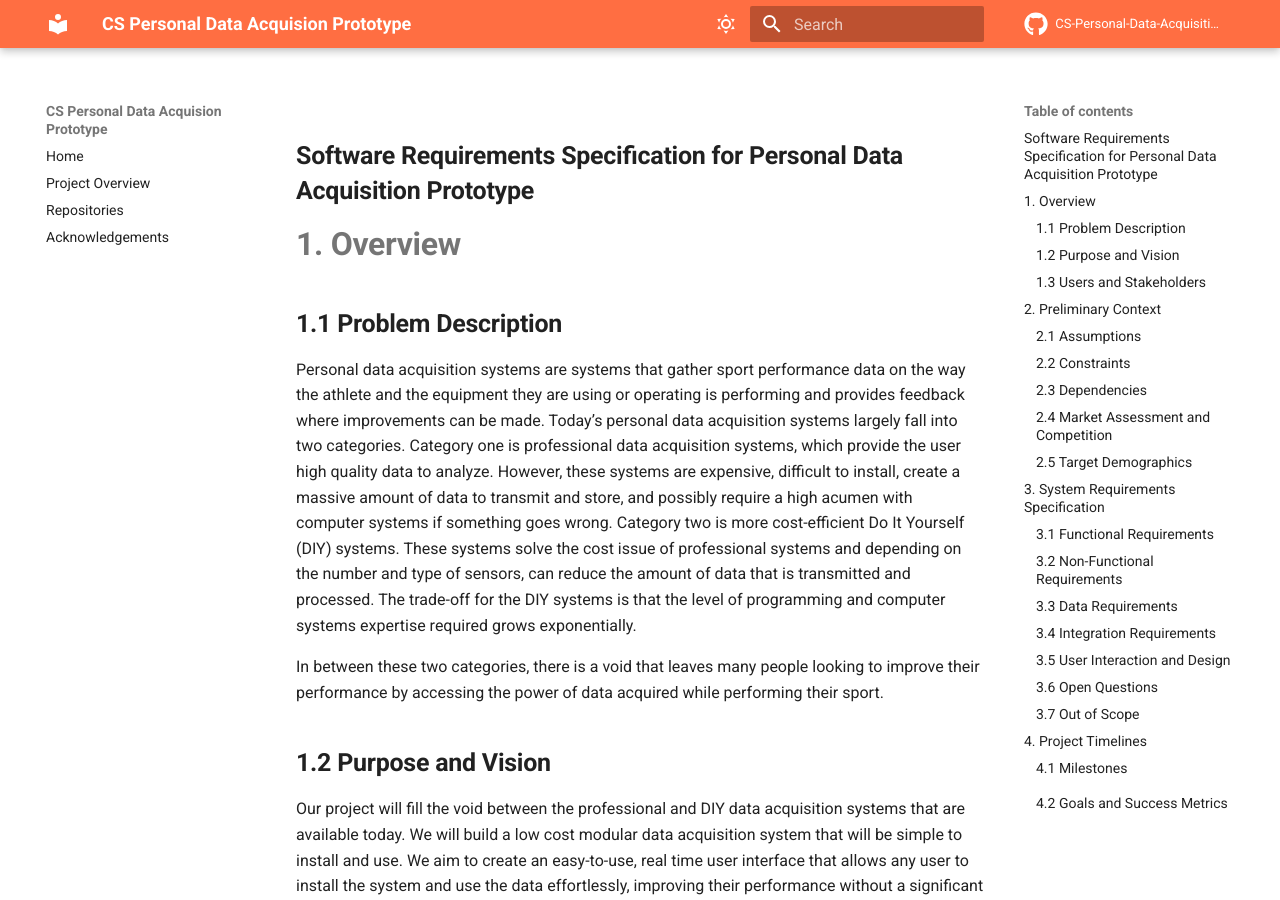
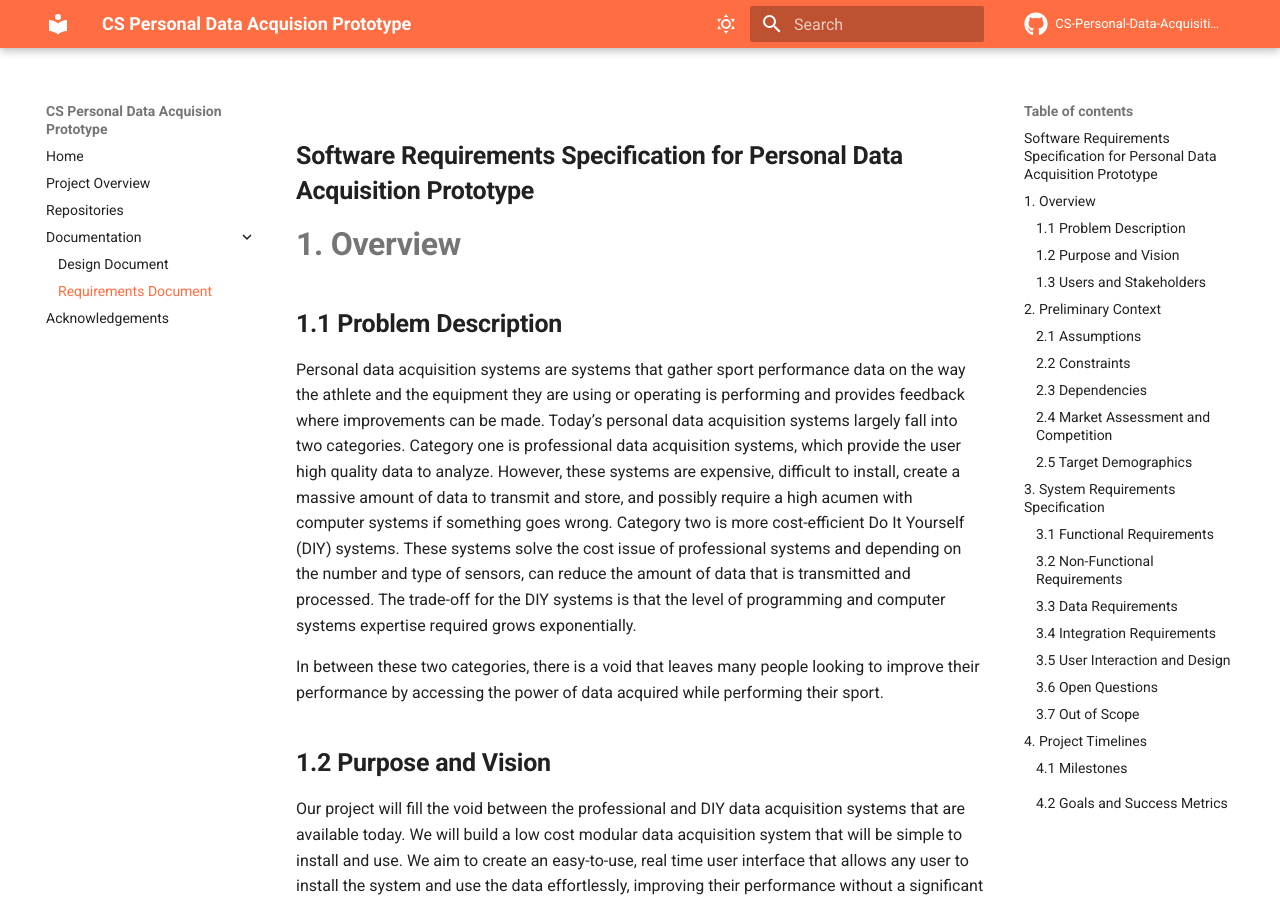
Before and after one commit to CS-Personal-Data-Acquisition-Prototype/CS-Personal-Data-Acquisition-Prototype.github.io, an MkDocs documentation site: the page built from docs/specification.md, in a window 1280 px wide and 900 px high. Built offline with MkDocs 1.6.1 and Material for MkDocs 9.7.7, drawn with Linux system fonts in a browser that asks for light colours.

Commit message:
Amended site navigation

```diff
--- a/mkdocs.yml
+++ b/mkdocs.yml
@@ -3,6 +3,9 @@ nav:
   - Home: index.md
   - Project Overview: overview.md
   - Repositories: repositories.md
+  - Documentation:
+    - Design Document: design.md
+    - Requirements Document: specification.md
   - Acknowledgements: acknowledgements.md
 # repo_url: https://github.com/CS-Personal-Data-Acquisition-Prototype/CS-Personal-Data-Acquisition-Prototype.github.io
 repo_url: https://github.com/CS-Personal-Data-Acquisition-Prototype
@@ -10,6 +13,9 @@ repo_name: CS-Personal-Data-Acquisition-Prototype
 copyright: "Copyright &copy; 2025 CS 46X Personal Data Acquisition Prototype Group"
 theme:
   name: material
+  font:
+    text: Roboto
+    code: Roboto Mono
   palette:
     # Palette toggle for dark mode
     - media: "(prefers-color-scheme: dark)"
```
